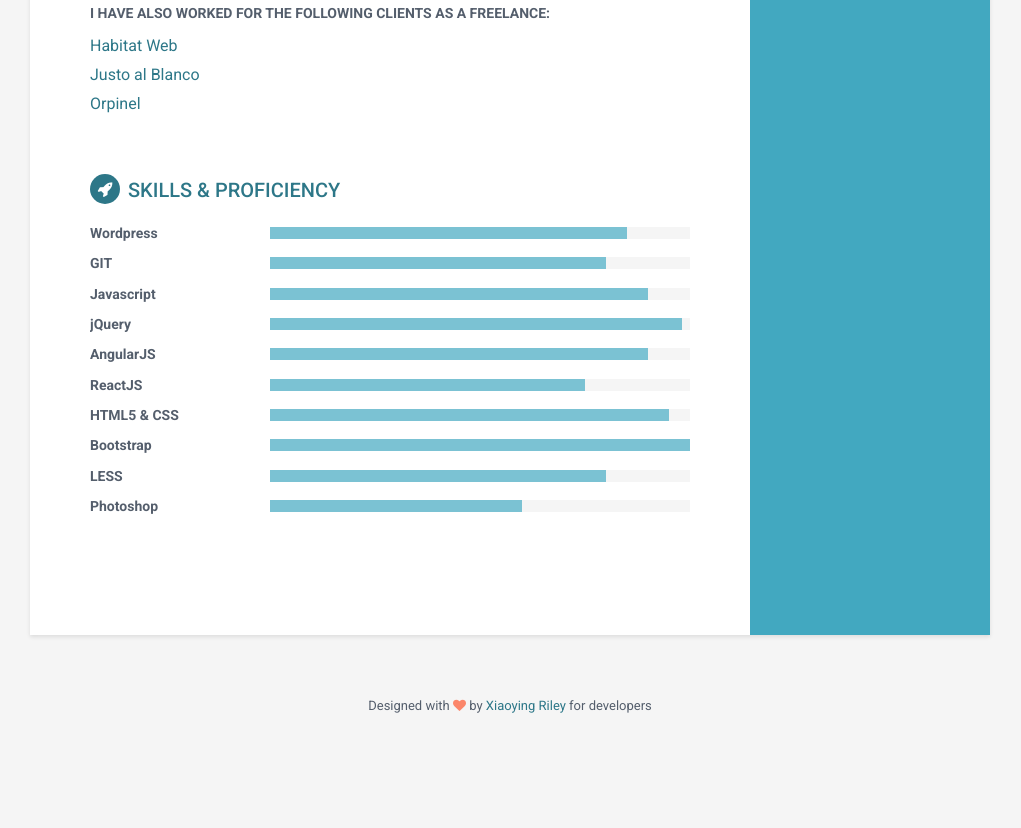
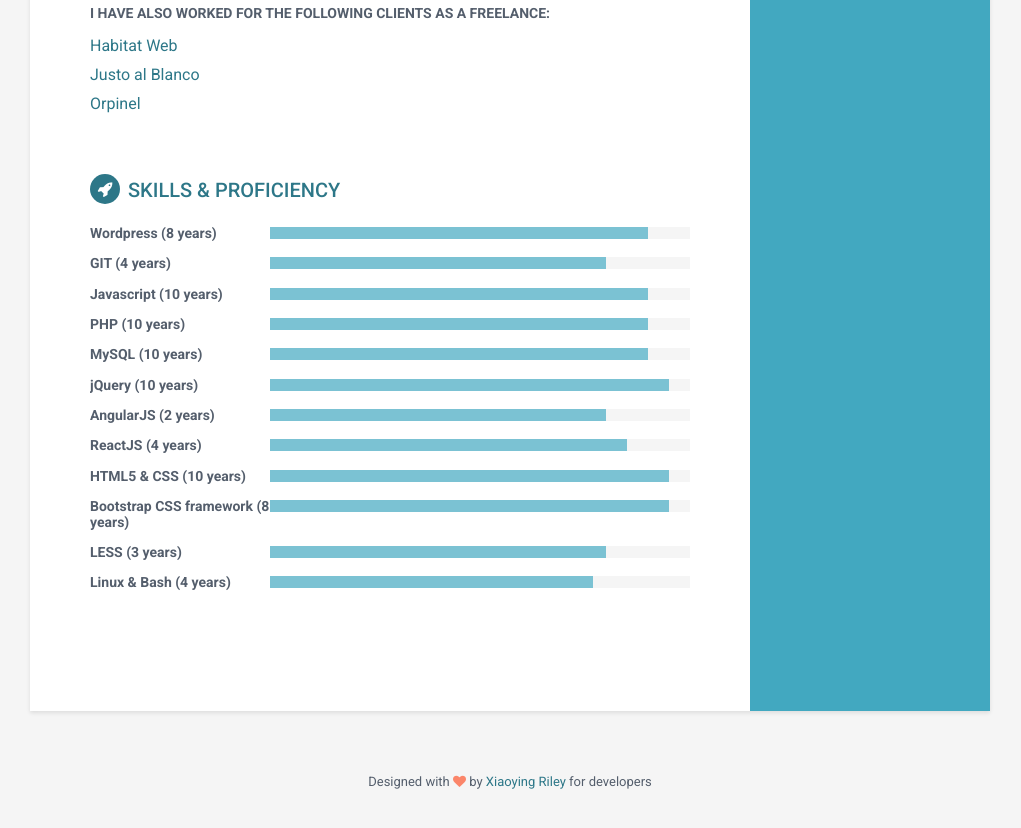
Before and after one commit to cesarcopi/cesarcopi.github.io, a website: page index.html in a window 1280 px wide. Shown: the part 1424-2252 px from the top of the page, without its empty margins (130-1151 px from the left). Before the commit the page ends 2200 px from the top, so only its background shows below. Drawn offline with Linux system fonts and the light colour scheme.

Commit message:
Update my skills
Update my skills and years of Experience

```diff
--- a/index.html
+++ b/index.html
@@ -109,10 +109,10 @@
                 <h2 class="section-title"><i class="fa fa-user"></i>Technical profile</h2>
                 <div class="summary">
                     <p>
-                        Web Developer with 6+ years of experience in different business such as Mobile Apps, Publishing and News, CMS (Content Management System).
+                        Web Developer with 8+ years of experience in different business such as Mobile Apps, Publishing and News, CMS (Content Management System).
                     </p>
                     <p>
-                        5 years as a project leader, defining requirements, architecture of databases for applications based on business requests from government agencies.
+                        7 years as a project leader, defining requirements, architecture of databases for applications based on business requests from government agencies.
                     </p>
                     <p>
                         Communication and work group skills acquired by defining requirements and managing a small team of developers.
@@ -246,7 +246,63 @@
                 <div class="skillset">
 
                     <div class="item">
-                        <h3 class="level-title">Wordpress</h3>
+                        <h3 class="level-title">Wordpress (8 years)</h3>
+                        <div class="level-bar">
+                            <div class="level-bar-inner" data-level="90%">
+                            </div>
+                        </div><!--//level-bar-->
+                    </div><!--//item-->
+
+                    <div class="item">
+                        <h3 class="level-title">GIT (4 years)</h3>
+                        <div class="level-bar">
+                            <div class="level-bar-inner" data-level="80%">
+                            </div>
+                        </div><!--//level-bar-->
+                    </div><!--//item-->
+
+                    <div class="item">
+                        <h3 class="level-title">Javascript (10 years)</h3>
+                        <div class="level-bar">
+                            <div class="level-bar-inner" data-level="90%">
+                            </div>
+                        </div><!--//level-bar-->
+                    </div><!--//item-->
+
+                    <div class="item">
+                        <h3 class="level-title">PHP (10 years)</h3>
+                        <div class="level-bar">
+                            <div class="level-bar-inner" data-level="90%">
+                            </div>
+                        </div><!--//level-bar-->
+                    </div><!--//item-->
+
+                    <div class="item">
+                        <h3 class="level-title">MySQL (10 years)</h3>
+                        <div class="level-bar">
+                            <div class="level-bar-inner" data-level="90%">
+                            </div>
+                        </div><!--//level-bar-->
+                    </div><!--//item-->
+
+                    <div class="item">
+                        <h3 class="level-title">jQuery (10 years)</h3>
+                        <div class="level-bar">
+                            <div class="level-bar-inner" data-level="95%">
+                            </div>
+                        </div><!--//level-bar-->
+                    </div><!--//item-->
+
+                    <div class="item">
+                        <h3 class="level-title">AngularJS (2 years)</h3>
+                        <div class="level-bar">
+                            <div class="level-bar-inner" data-level="80%">
+                            </div>
+                        </div><!--//level-bar-->
+                    </div><!--//item-->
+
+                    <div class="item">
+                        <h3 class="level-title">ReactJS (4 years)</h3>
                         <div class="level-bar">
                             <div class="level-bar-inner" data-level="85%">
                             </div>
@@ -254,7 +310,23 @@
                     </div><!--//item-->
 
                     <div class="item">
-                        <h3 class="level-title">GIT</h3>
+                        <h3 class="level-title">HTML5 &amp; CSS (10 years)</h3>
+                        <div class="level-bar">
+                            <div class="level-bar-inner" data-level="95%">
+                            </div>
+                        </div><!--//level-bar-->
+                    </div><!--//item-->
+
+                    <div class="item">
+                        <h3 class="level-title">Bootstrap CSS framework (8 years)</h3>
+                        <div class="level-bar">
+                            <div class="level-bar-inner" data-level="95%">
+                            </div>
+                        </div><!--//level-bar-->
+                    </div><!--//item-->
+
+                    <div class="item">
+                        <h3 class="level-title">LESS (3 years)</h3>
                         <div class="level-bar">
                             <div class="level-bar-inner" data-level="80%">
                             </div>
@@ -262,65 +334,9 @@
                     </div><!--//item-->
 
                     <div class="item">
-                        <h3 class="level-title">Javascript</h3>
+                        <h3 class="level-title">Linux &amp; Bash (4 years)</h3>
                         <div class="level-bar">
-                            <div class="level-bar-inner" data-level="90%">
-                            </div>
-                        </div><!--//level-bar-->
-                    </div><!--//item-->
-
-                    <div class="item">
-                        <h3 class="level-title">jQuery</h3>
-                        <div class="level-bar">
-                            <div class="level-bar-inner" data-level="98%">
-                            </div>
-                        </div><!--//level-bar-->
-                    </div><!--//item-->
-
-                    <div class="item">
-                        <h3 class="level-title">AngularJS</h3>
-                        <div class="level-bar">
-                            <div class="level-bar-inner" data-level="90%">
-                            </div>
-                        </div><!--//level-bar-->
-                    </div><!--//item-->
-
-                    <div class="item">
-                        <h3 class="level-title">ReactJS</h3>
-                        <div class="level-bar">
-                            <div class="level-bar-inner" data-level="75%">
-                            </div>
-                        </div><!--//level-bar-->
-                    </div><!--//item-->
-
-                    <div class="item">
-                        <h3 class="level-title">HTML5 &amp; CSS</h3>
-                        <div class="level-bar">
-                            <div class="level-bar-inner" data-level="95%">
-                            </div>
-                        </div><!--//level-bar-->
-                    </div><!--//item-->
-
-                    <div class="item">
-                        <h3 class="level-title">Bootstrap</h3>
-                        <div class="level-bar">
-                            <div class="level-bar-inner" data-level="100%">
-                            </div>
-                        </div><!--//level-bar-->
-                    </div><!--//item-->
-
-                    <div class="item">
-                        <h3 class="level-title">LESS</h3>
-                        <div class="level-bar">
-                            <div class="level-bar-inner" data-level="80%">
-                            </div>
-                        </div><!--//level-bar-->
-                    </div><!--//item-->
-
-                    <div class="item">
-                        <h3 class="level-title">Photoshop</h3>
-                        <div class="level-bar">
-                            <div class="level-bar-inner" data-level="60%">
+                            <div class="level-bar-inner" data-level="77%">
                             </div>
                         </div><!--//level-bar-->
                     </div><!--//item-->
```
